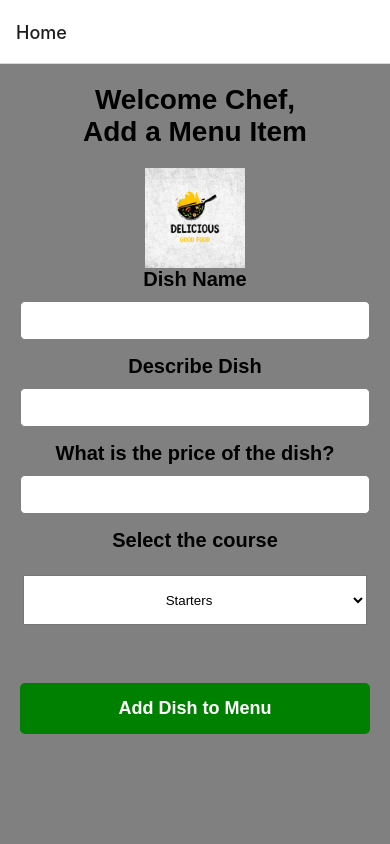
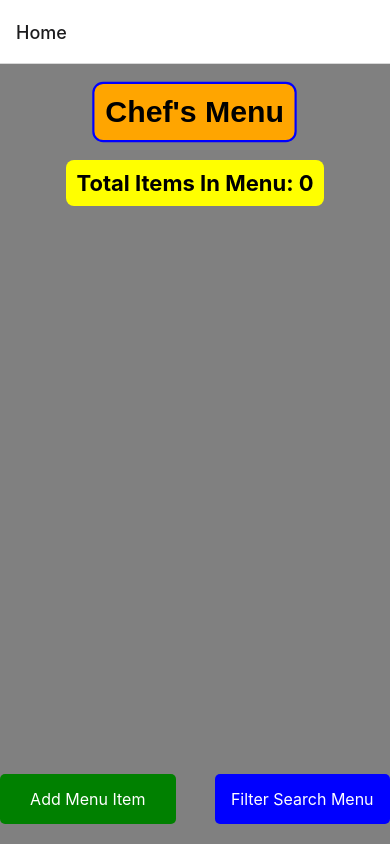
Before and after one commit to Sergio-Carl-Benito/ST10459382_Sergio-Carl-Benito_MAST_Part3, a React Native app: screen /Home in a window 390 px wide. Built offline with nearby package versions, Linux system fonts and the light colour scheme.

Commit message:
Final version
Formatted all code
Removed image as it broke code

```diff
--- a/Screens/HomeScreen.tsx
+++ b/Screens/HomeScreen.tsx
@@ -1,71 +1,77 @@
-import React, { useState } from 'react';
-import { View, Text, TextInput, TouchableOpacity, StyleSheet, Image } from 'react-native';
-import { Picker } from '@react-native-picker/picker';
+import React, { useState, useEffect } from 'react';
+import { View, Text, TouchableOpacity, FlatList, StyleSheet, Animated } from 'react-native';
 import { NativeStackScreenProps } from '@react-navigation/native-stack';
 import { RootStackParamList } from '../types';
 
-const courses = ['Starters', 'Mains', 'Desserts'];
+type HomeScreenProps = NativeStackScreenProps<RootStackParamList, 'Home'>;
 
-type AddMenuScreenProps = NativeStackScreenProps<RootStackParamList, 'AddMenuItem'>;
+export default function HomeScreen({ navigation, route }: HomeScreenProps) {
+  const [menuItems, setMenuItems] = useState<{ dishName: string, description: string, course: string, price: number }[]>([]);
+  const [boxAnimation] = useState(new Animated.Value(1));
+  const [bgColor, setBgColor] = useState('red');
 
-export default function AddMenuScreen({ navigation }: AddMenuScreenProps) {
-  const [dishName, setDishName] = useState('');
-  const [description, setDescription] = useState('');
-  const [course, setCourse] = useState(courses[0]);
-  const [price, setPrice] = useState('');
+  useEffect(() => {
+    if (route.params?.newItem) {
+      setMenuItems((prevItems) => [...prevItems, route.params.newItem as { dishName: string; description: string; course: string; price: number }]);
+    }
+  }, [route.params?.newItem]);
 
-  const handleSubmit = () => {
-    const newItem = { dishName, description, course, price: parseFloat(price) };
-    navigation.navigate('Home', { newItem });
-  };
+  useEffect(() => {
+    Animated.loop(
+      Animated.sequence([
+        Animated.timing(boxAnimation, {
+          toValue: 1.1,
+          duration: 2000,
+          useNativeDriver: true,
+        }),
+        Animated.timing(boxAnimation, {
+          toValue: 1,
+          duration: 2000,
+          useNativeDriver: true,
+        }),
+      ])
+    ).start();
+
+    const bgColors = ['red', 'orange', 'yellow', 'green', 'blue', 'indigo', 'violet'];
+    let colorIndex = 0;
+    const intervalId = setInterval(() => {
+      setBgColor(bgColors[colorIndex]);
+      colorIndex = (colorIndex + 1) % bgColors.length;
+    }, 2500);
+
+    return () => clearInterval(intervalId);
+  }, []);
 
   return (
     <View style={styles.container}>
-      <Text style={styles.title}>Welcome Chef,{'\n'}Add a Menu Item</Text>
+      <Animated.View style={[styles.titleBox, { backgroundColor: bgColor, transform: [{ scale: boxAnimation }] }]}>
+        <Text style={styles.title}>Chef's Menu</Text>
+      </Animated.View>
 
-      <Image
-        source={require('../assets/logo.png')}
-        style={styles.image}
+      <View style={styles.itemCountContainer}>
+        <Text style={styles.itemCount}>Total Items In Menu: {menuItems.length}</Text>
+      </View>
+
+      <FlatList
+        data={menuItems}
+        keyExtractor={(item, index) => index.toString()}
+        renderItem={({ item }) => (
+          <TouchableOpacity style={styles.menuItem} activeOpacity={0.8}>
+            <Text style={styles.dishName}>{item.dishName} - {item.course}</Text>
+            <Text style={styles.description}>{item.description}</Text>
+            <Text style={styles.price}>${item.price.toFixed(2)}</Text>
+          </TouchableOpacity>
+        )}
       />
 
-      <Text style={styles.label}>Dish Name</Text>
-      <TextInput
-        style={styles.input}
-        onChangeText={setDishName}
-        value={dishName}
-      />
-
-      <Text style={styles.label}>Describe Dish</Text>
-      <TextInput
-        style={styles.input}
-        onChangeText={setDescription}
-        value={description}
-      />
-
-      <Text style={styles.label}>What is the price of the dish?</Text>
-      <TextInput
-        style={styles.input}
-        onChangeText={setPrice}
-        value={price}
-        keyboardType="numeric"
-      />
-
-      <Text style={styles.label}>Select the course</Text>
-      <View style={styles.pickerContainer}>
-        <Picker
-          selectedValue={course}
-          onValueChange={setCourse}
-          style={styles.picker}
-        >
-          {courses.map((course) => (
-            <Picker.Item key={course} label={course} value={course} />
-          ))}
-        </Picker>
+      <View style={styles.buttonContainer}>
+        <TouchableOpacity style={styles.buttonAdd} onPress={() => navigation.navigate('AddMenuItem')}>
+          <Text style={styles.buttonText}>Add Menu Item</Text>
+        </TouchableOpacity>
+        <TouchableOpacity style={styles.buttonFilter} onPress={() => navigation.navigate('FilterMenu')}>
+          <Text style={styles.buttonText}>Filter Search Menu</Text>
+        </TouchableOpacity>
       </View>
-
-      <TouchableOpacity style={styles.button} onPress={handleSubmit}>
-        <Text style={styles.buttonText}>Add Dish to Menu</Text>
-      </TouchableOpacity>
     </View>
   );
 }
@@ -73,64 +79,86 @@ export default function AddMenuScreen({ navigation }: AddMenuScreenProps) {
 const styles = StyleSheet.create({
   container: {
     flex: 1,
+    justifyContent: 'center',
+    alignItems: 'center',
+    backgroundColor: 'gray',
     padding: 20,
-    backgroundColor: 'gray',
+  },
+  titleBox: {
+    borderColor: 'blue',
+    borderWidth: 2,
+    padding: 10,
+    marginBottom: 20,
+    borderRadius: 10,
   },
   title: {
     fontSize: 28,
     fontWeight: 'bold',
     color: 'black',
-    textAlign: 'center',
-    marginBottom: 20,
     fontFamily: 'sans-serif',
   },
-  image: {
-    width: 100,
-    height: 100,
-    alignSelf: 'center',
+  itemCountContainer: {
+    backgroundColor: 'yellow',
+    borderRadius: 8,
+    padding: 10,
+    marginBottom: 10,
   },
-  label: {
+  itemCount: {
+    fontSize: 22,
+    fontWeight: 'bold',
+    textAlign: 'center',
+    color: 'black',
+  },
+  menuItem: {
+    borderWidth: 1,
+    borderColor: 'lightgray',
+    borderRadius: 8,
+    padding: 15,
+    marginBottom: 10,
+    backgroundColor: 'rgba(255, 255, 255, 0.9)',
+    shadowColor: '#000',
+    shadowOffset: {
+      width: 0,
+      height: 2,
+    },
+    shadowOpacity: 0.2,
+    shadowRadius: 6,
+    elevation: 3,
+  },
+  dishName: {
     fontSize: 20,
     fontWeight: 'bold',
-    marginBottom: 10,
-    textAlign: 'center',
-    fontFamily: 'sans-serif',
   },
-  input: {
-    borderWidth: 1,
-    borderColor: 'gray',
-    padding: 10,
+  description: {
+    fontSize: 16,
+  },
+  price: {
+    fontSize: 16,
+    fontWeight: 'bold',
+  },
+  buttonContainer: {
+    flexDirection: 'row',
+    justifyContent: 'space-between',
+    width: '100%',
+    position: 'absolute',
+    bottom: 20,
+  },
+  buttonAdd: {
+    backgroundColor: 'green',
+    padding: 15,
     borderRadius: 5,
-    backgroundColor: 'white',
-    marginBottom: 15,
-  },
-  pickerContainer: {
-    borderWidth: 3,
-    borderColor: 'gray',
-    borderRadius: 5,
-    paddingBottom: 10,
-    paddingTop: 10,
-    marginBottom: 15,
-    justifyContent: 'center',
+    width: '45%',
     alignItems: 'center',
   },
-  picker: {
-    height: 50,
-    width: '100%',
-    backgroundColor: 'white',
-    textAlign: 'center',
-  },
-  button: {
-    backgroundColor: 'green',
-    paddingVertical: 15,
+  buttonFilter: {
+    backgroundColor: 'blue',
+    padding: 15,
     borderRadius: 5,
+    width: '45%',
     alignItems: 'center',
-    marginTop: 30,
   },
   buttonText: {
     color: 'white',
-    fontSize: 18,
-    fontWeight: 'bold',
-    fontFamily: 'sans-serif',
+    fontSize: 16,
   },
 });
```
Also changed, not shown: Screens/AddMenuScreen.tsx (line endings or trailing spaces), assets/logo.png (deleted).
